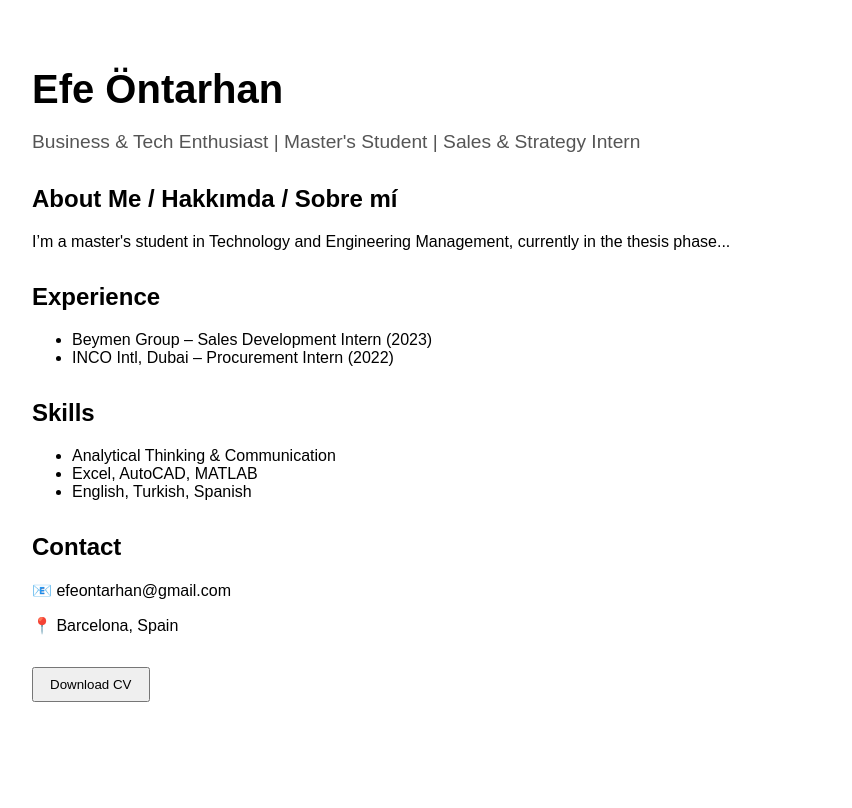
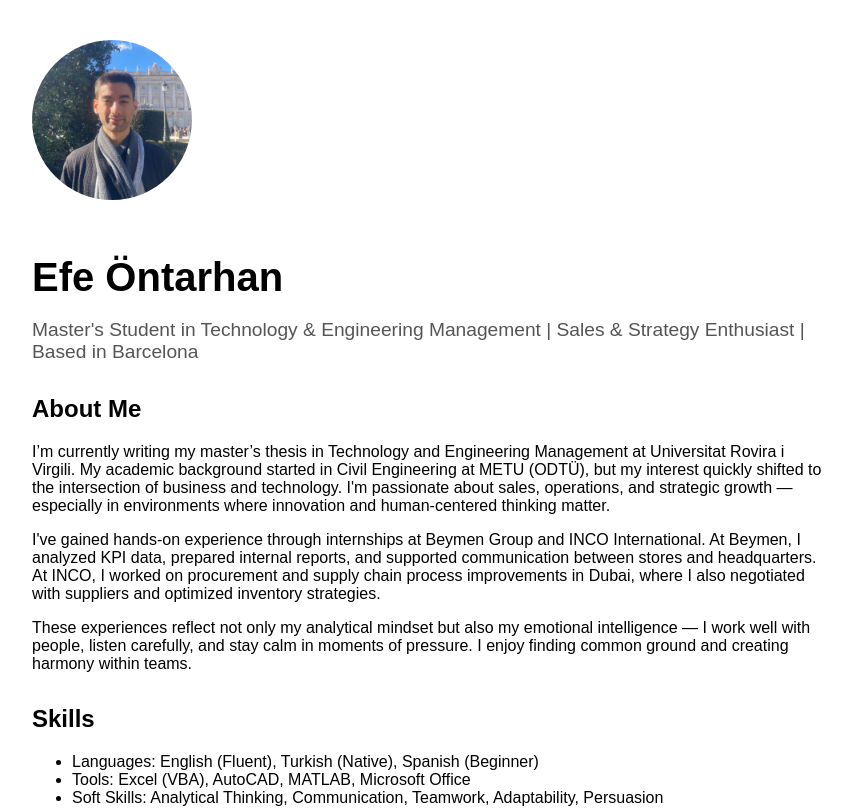
Before and after one commit to efeontarhan/efe_ontarhan_website, a React (Create React App) app: page / in a window 1280 px wide. Shown: the top 808 px of the page, without its empty margins (208-1060 px from the left). Built offline with nearby package versions, Linux system fonts and the light colour scheme.

Commit message:
Add files via upload

```diff
--- a/public/index.html
+++ b/public/index.html
@@ -4,9 +4,11 @@
     <meta charset="utf-8" />
     <meta name="viewport" content="width=device-width, initial-scale=1" />
     <meta name="theme-color" content="#000000" />
+    <meta name="description" content="Efe Öntarhan - Personal Website" />
     <title>Efe Öntarhan</title>
   </head>
   <body>
+    <noscript>You need to enable JavaScript to run this app.</noscript>
     <div id="root"></div>
   </body>
 </html>
--- a/src/App.js
+++ b/src/App.js
@@ -1,38 +1,61 @@
+
 import React from 'react';
 
 function App() {
   return (
     <main style={{ padding: '2rem', maxWidth: '800px', margin: '0 auto', fontFamily: 'sans-serif' }}>
+      <img
+        src={`${process.env.PUBLIC_URL}/1739025835152.jpg`}
+        alt="Efe Öntarhan"
+        style={{ width: '160px', borderRadius: '50%', marginBottom: '1.5rem' }}
+      />
+
       <h1 style={{ fontSize: '2.5rem', marginBottom: '0.5rem' }}>Efe Öntarhan</h1>
-      <p style={{ fontSize: '1.2rem', color: '#555' }}>Business & Tech Enthusiast | Master's Student | Sales & Strategy Intern</p>
+      <p style={{ fontSize: '1.2rem', color: '#555' }}>
+        Master's Student in Technology & Engineering Management | Sales & Strategy Enthusiast | Based in Barcelona
+      </p>
 
       <section style={{ marginTop: '2rem' }}>
-        <h2>About Me / Hakkımda / Sobre mí</h2>
-        <p>I’m a master's student in Technology and Engineering Management, currently in the thesis phase...</p>
-      </section>
-
-      <section style={{ marginTop: '2rem' }}>
-        <h2>Experience</h2>
-        <ul>
-          <li>Beymen Group – Sales Development Intern (2023)</li>
-          <li>INCO Intl, Dubai – Procurement Intern (2022)</li>
-        </ul>
+        <h2>About Me</h2>
+        <p>
+          I’m currently writing my master’s thesis in Technology and Engineering Management at Universitat Rovira i Virgili.
+          My academic background started in Civil Engineering at METU (ODTÜ), but my interest quickly shifted to the intersection
+          of business and technology. I'm passionate about sales, operations, and strategic growth — especially in environments
+          where innovation and human-centered thinking matter.
+        </p>
+        <p>
+          I've gained hands-on experience through internships at Beymen Group and INCO International. At Beymen, I analyzed KPI data,
+          prepared internal reports, and supported communication between stores and headquarters. At INCO, I worked on procurement
+          and supply chain process improvements in Dubai, where I also negotiated with suppliers and optimized inventory strategies.
+        </p>
+        <p>
+          These experiences reflect not only my analytical mindset but also my emotional intelligence — I work well with people,
+          listen carefully, and stay calm in moments of pressure. I enjoy finding common ground and creating harmony within teams.
+        </p>
       </section>
 
       <section style={{ marginTop: '2rem' }}>
         <h2>Skills</h2>
         <ul>
-          <li>Analytical Thinking & Communication</li>
-          <li>Excel, AutoCAD, MATLAB</li>
-          <li>English, Turkish, Spanish</li>
+          <li>Languages: English (Fluent), Turkish (Native), Spanish (Beginner)</li>
+          <li>Tools: Excel (VBA), AutoCAD, MATLAB, Microsoft Office</li>
+          <li>Soft Skills: Analytical Thinking, Communication, Teamwork, Adaptability, Persuasion</li>
         </ul>
+      </section>
+
+      <section style={{ marginTop: '2rem' }}>
+        <h2>Interests</h2>
+        <p>
+          I’m deeply into theater and performance arts, enjoy jogging to clear my mind, play drums in my spare time,
+          and love discovering new cities. My personal and professional life are shaped by curiosity and people-first values.
+        </p>
       </section>
 
       <section style={{ marginTop: '2rem' }}>
         <h2>Contact</h2>
         <p>📧 efeontarhan@gmail.com</p>
         <p>📍 Barcelona, Spain</p>
-        <a href="/Efe_Ontarhan_CV.pdf" download>
+        <a href={`${process.env.PUBLIC_URL}/Efe Öntarhan CV.pdf`} download>
           <button style={{ marginTop: '1rem', padding: '0.5rem 1rem' }}>Download CV</button>
         </a>
       </section>
```
